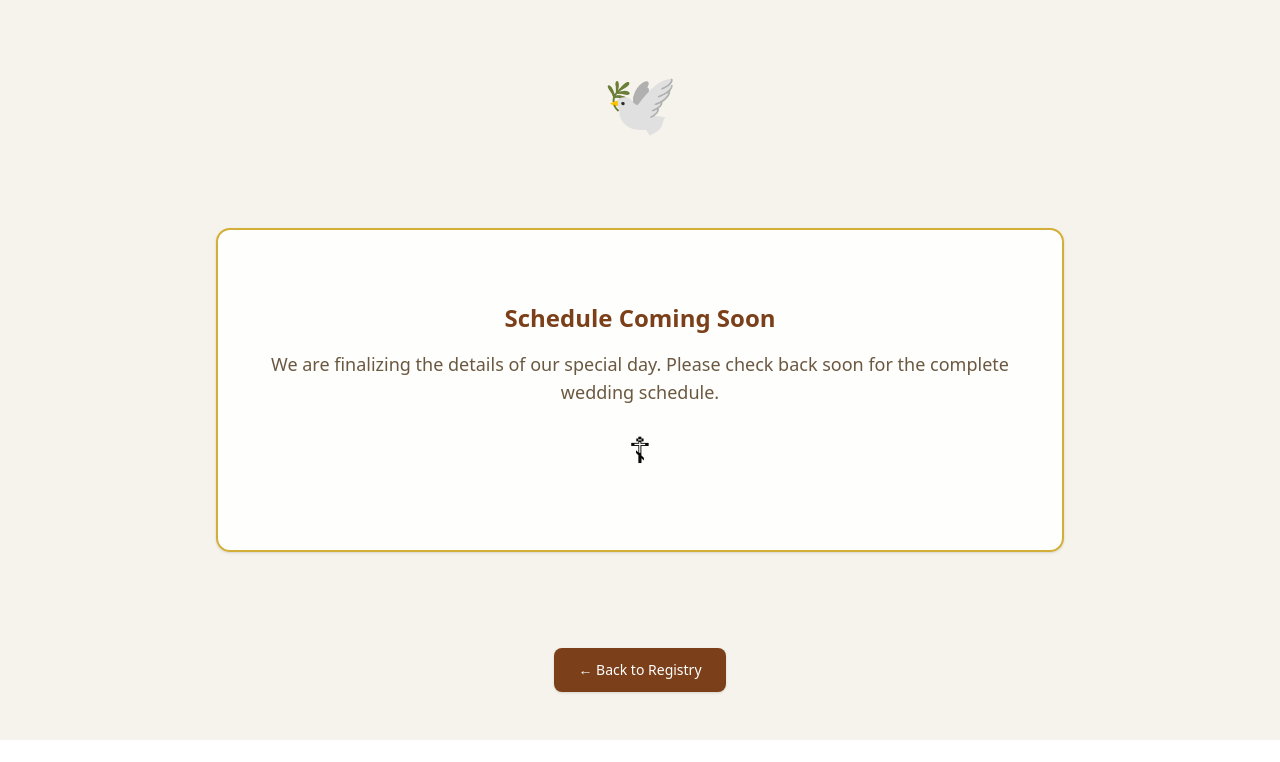
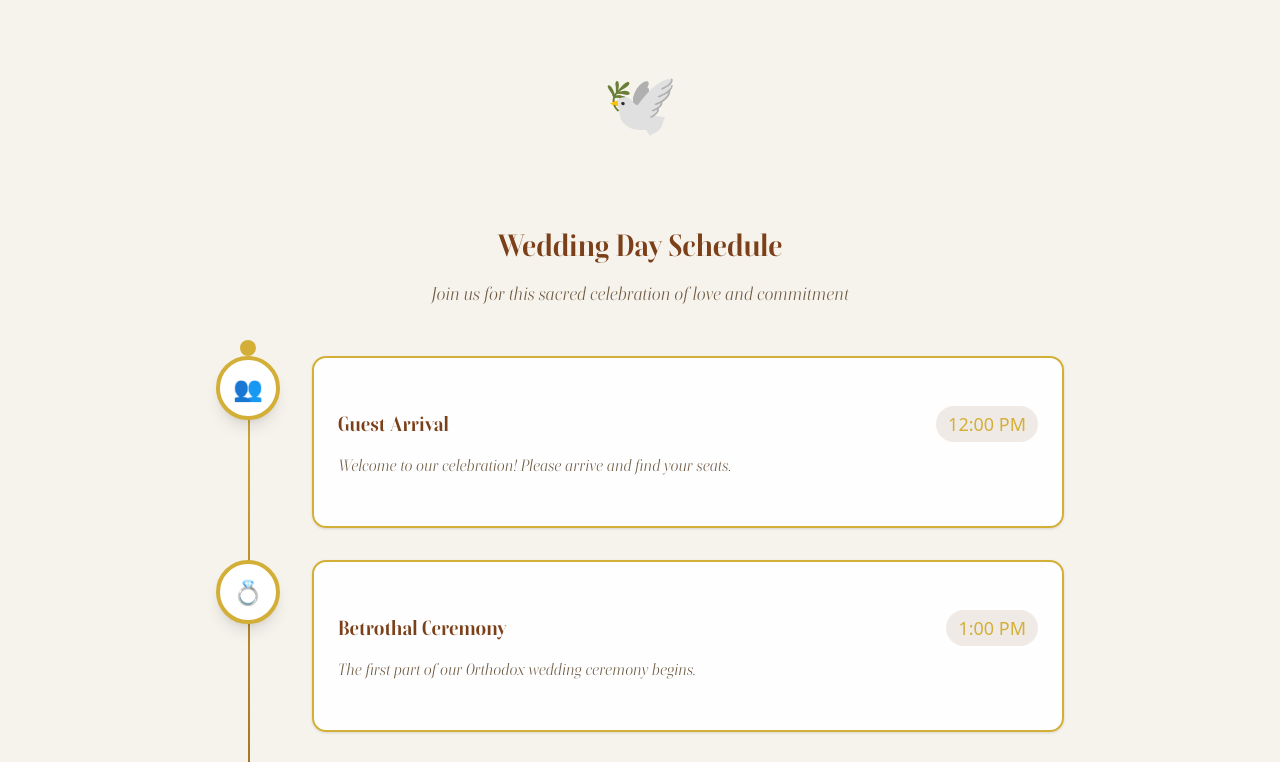
Before and after one commit to Timothy-itayi/registry, a Next.js app in the folder wedding_registry/: page /itinerary in a window 1280 px wide. Shown: the part 623-1385 px from the top of the page. Before the commit the page ends 1363 px from the top, so only its background shows below. Built offline with nearby package versions, Linux system fonts and the light colour scheme.

Commit message:
update the itinirery

```diff
--- a/wedding_registry/app/itinerary/page.tsx
+++ b/wedding_registry/app/itinerary/page.tsx
@@ -6,6 +6,7 @@ import Link from "next/link"
 import { Card, CardContent } from "@/components/ui/card"
 import { Dove } from "@/components/dove"
 import { OrthodoxDivider } from "@/components/orthodox-divider"
+import { WeddingTimeline } from "@/components/wedding-timeline"
 import Nav from "@/components/nav"
 
 export default function ItineraryPage() {
@@ -35,18 +36,8 @@ export default function ItineraryPage() {
       <OrthodoxDivider />
       <Dove />
 
-      {/* Coming Soon Section */}
-      <section className="max-w-4xl mx-auto px-6 py-12">
-        <Card className="border-2 border-[#d4af37] bg-white/90">
-          <CardContent className="p-12 text-center">
-            <h3 className="text-2xl font-semibold text-[#7B4019] mb-4">Schedule Coming Soon</h3>
-            <p className="text-lg text-[#6b5840]">
-              We are finalizing the details of our special day. Please check back soon for the complete wedding schedule.
-            </p>
-            <span className="text-4xl block mt-6 mb-2">☦︎</span>
-          </CardContent>
-        </Card>
-      </section>
+      {/* Wedding Timeline */}
+      <WeddingTimeline />
 
       {/* Navigation */}
       <section className="text-center py-12">
--- /dev/null
+++ b/wedding_registry/components/wedding-timeline.tsx
@@ -0,0 +1,153 @@
+"use client"
+
+import { useState, useEffect } from "react"
+import { Card, CardContent } from "@/components/ui/card"
+
+interface TimelineEvent {
+  time: string
+  title: string
+  description: string
+  icon: string
+  isActive?: boolean
+}
+
+const timelineEvents: TimelineEvent[] = [
+  {
+    time: "12:00 PM",
+    title: "Guest Arrival",
+    description: "Welcome to our celebration! Please arrive and find your seats.",
+    icon: "👥"
+  },
+  {
+    time: "1:00 PM",
+    title: "Betrothal Ceremony",
+    description: "The first part of our Orthodox wedding ceremony begins.",
+    icon: "💍"
+  },
+  {
+    time: "1:30 PM",
+    title: "Crowning Ceremony",
+    description: "The sacred crowning ceremony - the heart of our wedding.",
+    icon: "👑"
+  },
+  {
+    time: "2:00 PM",
+    title: "Family Photos",
+    description: "Photographs with family, guests, and friends.",
+    icon: "📸"
+  },
+  {
+    time: "3:00 PM",
+    title: "Catering Setup",
+    description: "Catering arrives and begins setup outside the hall. Drinks and music in the hall.",
+    icon: "🍽️"
+  },
+  {
+    time: "4:00 PM",
+    title: "Dinner Service",
+    description: "Smash burgers and refreshments will be served.",
+    icon: "🍔"
+  },
+  {
+    time: "5:00 PM",
+    title: "Catering Cleanup",
+    description: "Catering team completes service and cleanup.",
+    icon: "🧹"
+  },
+  {
+    time: "6:00 PM",
+    title: "Evening Drinks",
+    description: "Drinks and celebration continue until 8:00 PM.",
+    icon: "🥂"
+  }
+]
+
+export function WeddingTimeline() {
+  const [visibleEvents, setVisibleEvents] = useState<number[]>([])
+
+  useEffect(() => {
+    const observer = new IntersectionObserver(
+      (entries) => {
+        entries.forEach((entry) => {
+          if (entry.isIntersecting) {
+            const index = parseInt(entry.target.getAttribute('data-index') || '0')
+            setVisibleEvents(prev => [...prev, index])
+          }
+        })
+      },
+      { threshold: 0.3 }
+    )
+
+    const elements = document.querySelectorAll('[data-timeline-item]')
+    elements.forEach(el => observer.observe(el))
+
+    return () => observer.disconnect()
+  }, [])
+
+  return (
+    <div className="max-w-4xl mx-auto px-6 py-12">
+      <div className="text-center mb-12">
+        <h2 className="text-3xl font-semibold text-[#7B4019] mb-4 header">
+          Wedding Day Schedule
+        </h2>
+        <p className="text-lg text-[#6b5840] paragraph-message">
+          Join us for this sacred celebration of love and commitment
+        </p>
+      </div>
+
+      <div className="relative">
+        {/* Timeline Line */}
+        <div className="absolute left-8 top-0 bottom-0 w-0.5 bg-gradient-to-b from-[#d4af37] via-[#7B4019] to-[#d4af37]"></div>
+
+        {/* Timeline Events */}
+        <div className="space-y-8">
+          {timelineEvents.map((event, index) => (
+            <div
+              key={index}
+              data-timeline-item
+              data-index={index}
+              className={`relative flex items-start transition-all duration-700 ${
+                visibleEvents.includes(index)
+                  ? 'opacity-100 translate-x-0'
+                  : 'opacity-0 translate-x-8'
+              }`}
+            >
+              {/* Timeline Dot */}
+              <div className="relative z-10 flex items-center justify-center w-16 h-16 bg-white border-4 border-[#d4af37] rounded-full shadow-lg">
+                <span className="text-2xl">{event.icon}</span>
+              </div>
+
+              {/* Event Card */}
+              <div className="ml-8 flex-1">
+                <Card className="border-2 border-[#d4af37] bg-white/95 hover:bg-white transition-all duration-300 hover:shadow-lg">
+                  <CardContent className="p-6">
+                    <div className="flex flex-col md:flex-row md:items-center md:justify-between mb-3">
+                      <h3 className="text-xl font-semibold text-[#7B4019] header">
+                        {event.title}
+                      </h3>
+                      <span className="text-lg font-medium text-[#d4af37] bg-[#7B4019]/10 px-3 py-1 rounded-full">
+                        {event.time}
+                      </span>
+                    </div>
+                    <p className="text-[#6b5840] paragraph-message">
+                      {event.description}
+                    </p>
+                  </CardContent>
+                </Card>
+              </div>
+            </div>
+          ))}
+        </div>
+
+        {/* Decorative Elements */}
+        <div className="absolute -top-4 left-6 w-4 h-4 bg-[#d4af37] rounded-full"></div>
+        <div className="absolute -bottom-4 left-6 w-4 h-4 bg-[#d4af37] rounded-full"></div>
+      </div>
+
+      {/* Orthodox Cross at Bottom */}
+      <div className="text-center mt-12">
+        <span className="text-4xl text-[#7B4019]">☦︎</span>
+      </div>
+    </div>
+  )
+}
```
Also changed, not shown: 1 other file (tests, documents, lock files or other folders).
